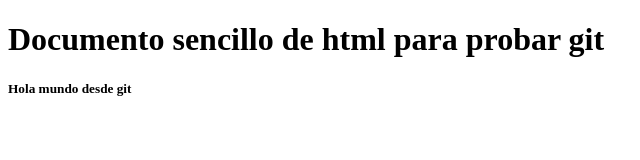
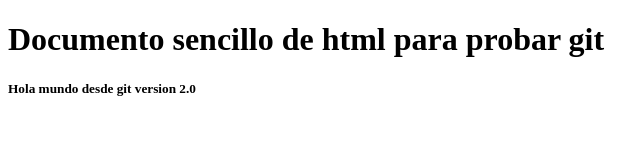
Before and after one commit to Gabiman123/ejemploGit, a plain HTML site: page index.html in a window 1280 px wide. Shown: the full height of the page, 0-640 px from the left. Drawn offline with Linux system fonts and the light colour scheme.

Commit message:
Update index.html

```diff
--- a/index.html
+++ b/index.html
@@ -12,7 +12,7 @@
     <h1>
         Documento sencillo de html para probar git
     </h1>
-    <h5>Hola mundo desde git</h5>
+    <h5>Hola mundo desde git version 2.0</h5>
 </body>
 
 </html>
```
